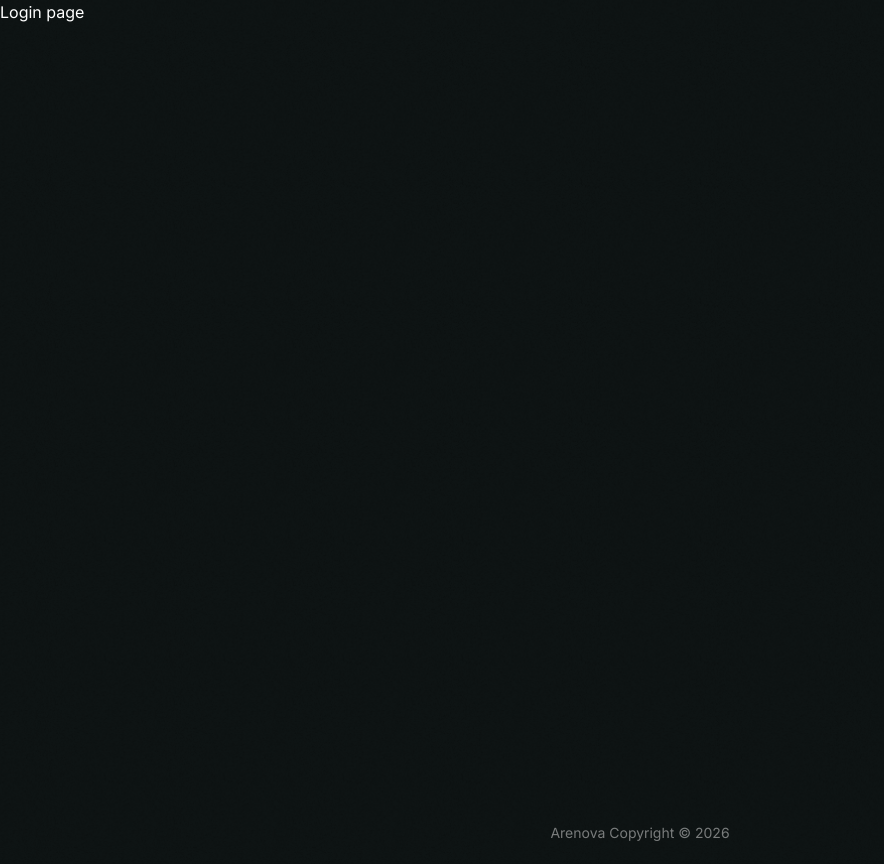
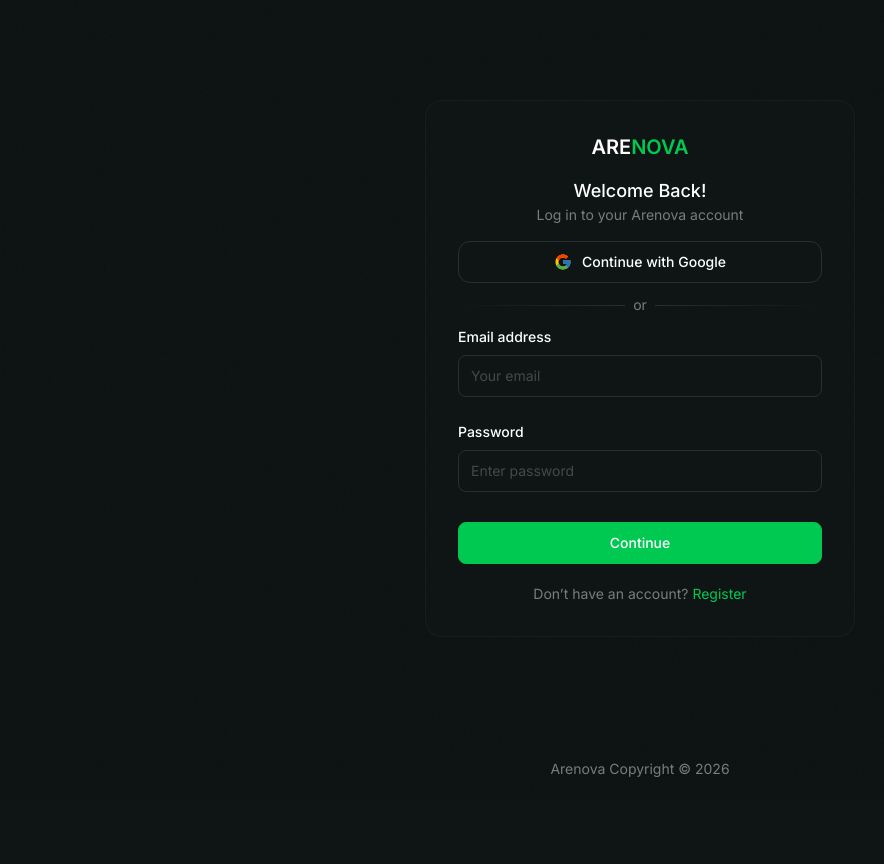
Before and after one commit to quantumrahman/arenova-frontend, a Next.js app: page /auth/login in a window 1280 px wide. Shown: the whole page, without its empty margins (0-884 px from the left). After the commit the page ends 800 px from the top, so only its background shows below. Built offline with nearby package versions, Linux system fonts and the light colour scheme.

Commit message:
feat: add login form and module an implement in login page

```diff
--- a/src/app/(auth)/auth/login/page.js
+++ b/src/app/(auth)/auth/login/page.js
@@ -1,9 +1,7 @@
 'use client';
 
+import LoginModule from '@/modules/LoginModule/LoginModule';
+
 export default function LoginPage() {
-    return (
-        <div className="min-h-screen w-full">
-            <h1>Login page</h1>
-        </div>
-    );
+    return <LoginModule />;
 }
--- /dev/null
+++ b/src/components/ui/LoginForm/LoginForm.js
@@ -0,0 +1,48 @@
+'use client';
+
+export default function LoginForm() {
+    return (
+        <form>
+            <div className="flex w-full flex-col items-center">
+                <label htmlFor="email" className="block w-full text-sm font-medium text-white">
+                    Email address
+                </label>
+                <input
+                    id="email"
+                    type="text"
+                    aria-label="input"
+                    role="input"
+                    placeholder="Your email"
+                    className={`mt-2 w-full rounded-lg border px-3 py-2.5 text-sm font-medium text-[#797C7C] transition-all duration-200 ease-linear outline-none placeholder:font-normal ${false ? 'border-red-500 caret-red-500 ring-3 ring-red-500/20' : 'border-[#272F30] caret-green-500 focus:border-green-500 focus:ring-3 focus:ring-green-500/20'}`}
+                />
+                <span className="mt-[5px] block h-5 w-full text-right text-xs font-normal text-red-500">
+                    {/* Error! */}
+                </span>
+            </div>
+            <div className="flex w-full flex-col items-center">
+                <label htmlFor="password" className="block w-full text-sm font-medium text-white">
+                    Password
+                </label>
+                <input
+                    id="password"
+                    type="password"
+                    aria-label="input"
+                    role="input"
+                    placeholder="Enter password"
+                    className={`mt-2 w-full rounded-lg border px-3 py-2.5 text-sm font-medium text-[#797C7C] transition-all duration-200 ease-linear outline-none placeholder:font-normal ${false ? 'border-red-500 caret-red-500 ring-3 ring-red-500/20' : 'border-[#272F30] caret-green-500 focus:border-green-500 focus:ring-3 focus:ring-green-500/20'}`}
+                />
+                <span className="my-[5px] block h-5 w-full text-right text-xs font-normal text-red-500">
+                    {/* Error! */}
+                </span>
+            </div>
+            <button
+                type="submit"
+                aria-label="button"
+                role="button"
+                className="w-full cursor-pointer rounded-lg border border-green-500 bg-green-500 py-2.5 text-sm font-medium text-white transition-all duration-200 ease-linear hover:bg-green-600"
+            >
+                Continue
+            </button>
+        </form>
+    );
+}
--- /dev/null
+++ b/src/modules/LoginModule/LoginModule.js
@@ -0,0 +1,49 @@
+'use client';
+
+import { FcGoogle } from 'react-icons/fc';
+
+import Link from 'next/link';
+import LoginForm from '@/components/ui/LoginForm/LoginForm';
+
+export default function LoginModule() {
+    return (
+        <div className="w-full max-w-[430px] rounded-2xl border border-[#272F30]/30 bg-[#0F1515] p-8">
+            <div className="w-full text-center">
+                <Link href={'/'}>
+                    <h1 className="text-xl font-semibold text-white uppercase">
+                        Are<span className="text-green-500">nova</span>
+                    </h1>
+                </Link>
+                <div className="mt-4 w-full">
+                    <h3 className="text-lg font-medium text-white">Welcome Back!</h3>
+                    <p className="text-sm font-normal text-[#797C7C]">
+                        Log in to your Arenova account
+                    </p>
+                </div>
+            </div>
+            <button
+                type="button"
+                aria-label="button"
+                role="button"
+                className="mt-4 flex w-full cursor-pointer items-center justify-center gap-2.5 rounded-xl border border-[#272F30] py-2.5 transition-all duration-200 ease-linear hover:bg-[#272F30]/30"
+            >
+                <FcGoogle size={18} />
+                <span className="text-sm font-medium text-white">Continue with Google</span>
+            </button>
+            <div className="my-3 flex w-full items-center justify-center gap-2">
+                <div className="mt-0.5 h-px w-full bg-linear-to-l from-[#272F30] to-transparent"></div>
+                <span className="text-sm text-[#797C7C]">or</span>
+                <div className="mt-0.5 h-px w-full bg-linear-to-r from-[#272F30] to-transparent"></div>
+            </div>
+            <LoginForm />
+            <div className="mt-5 w-full text-center">
+                <p className="text-sm font-normal text-[#797C7C]">
+                    Don’t have an account?{' '}
+                    <Link href={'/auth/register'} className="text-green-500 hover:underline">
+                        Register
+                    </Link>
+                </p>
+            </div>
+        </div>
+    );
+}
```
